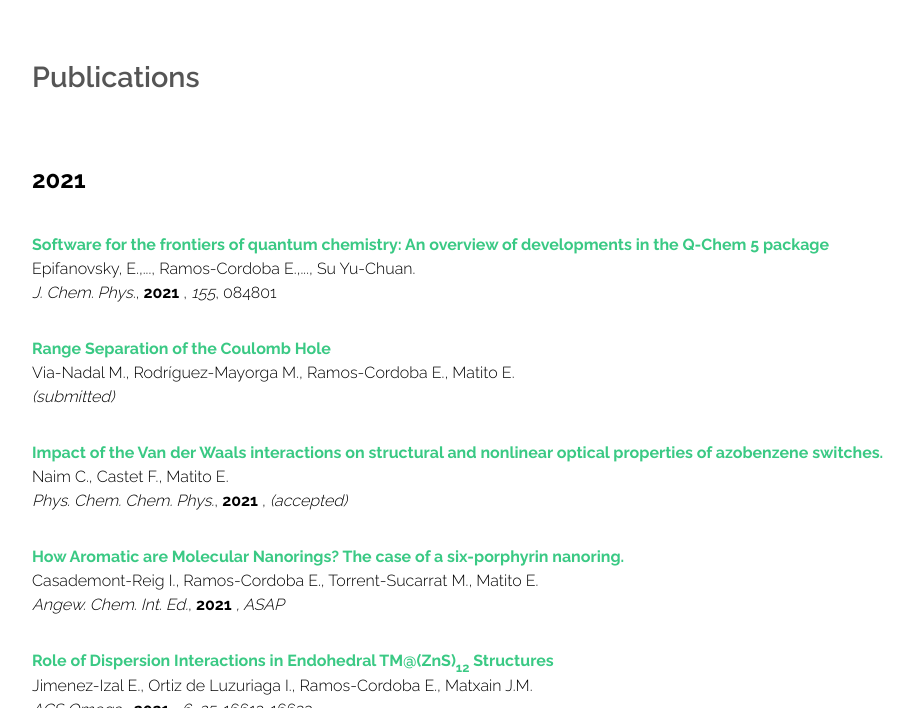
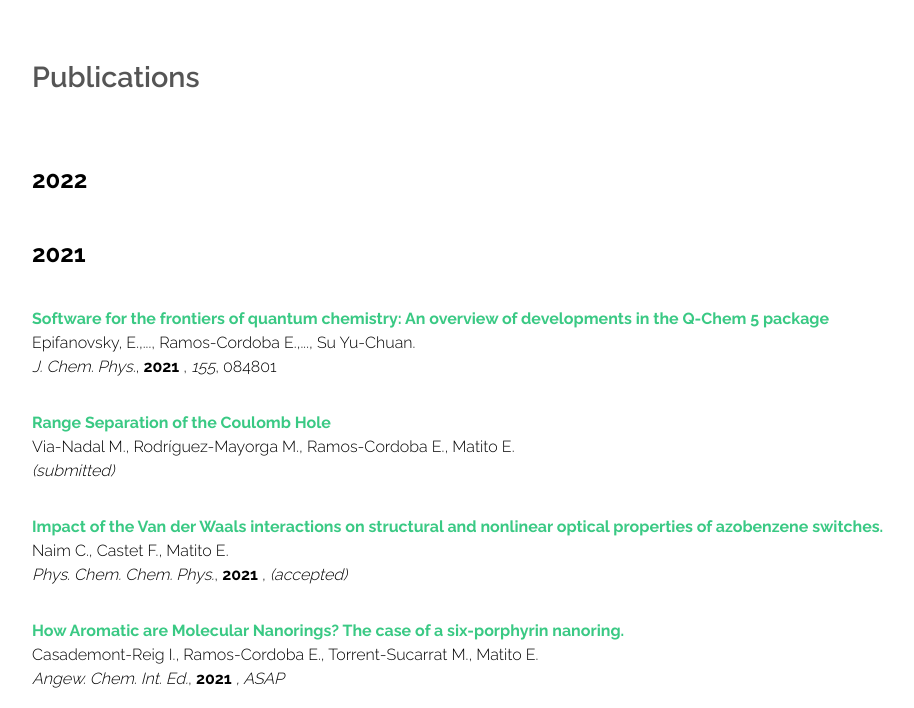
Before and after one commit to old-jekyll-templates/Horizons-Jekyll-Theme, a Jekyll site: the page built from publications.html, in a window 1280 px wide and 900 px high, cut to the strip 192-900 px from the top of the window. Shown: the whole strip, without its empty margins (0-914 px from the left). Built offline with Jekyll 4.4.1, drawn with Linux system fonts in a browser that asks for light colours.

Commit message:
Update publications.html

```diff
--- a/publications.html
+++ b/publications.html
@@ -41,7 +41,7 @@ layout: main
 							<h2>Years</h2>
 						</header>
 						<ul class="default">
-		<li><a href="#2021">2021</a> </li>
+		<li><a href="#2021">2021</a> <a href="#2022">2022</a></li>
 		<li><a href="#2020">2020</a> <a href="#2019">2019</a> <a href="#2018">2018</a> <a href="#2017">2017</a></li>
 		<li><a href="#2016">2016</a> <a href="#2015">2015</a> <a href="#2014">2014</a> <a href="#2013">2013</a></li>
 		<li><a href="#2012">2012</a> <a href="#2011">2011</a> <a href="#2010">2010</a> <a href="#2009">2009</a></li>
@@ -56,6 +56,11 @@ layout: main
 						<header class="major">
 							<h2>Publications</h2>
 						</header>
+        <p style="text-align:justify; text-justify:inter-ideograph;"> <font color="#000000";font-size:14.0000pt><b><h2 id="2022">2022</h2></b></font></p>
+	<!--  Javier, add new publication of 2022 here, please! -->
+
+
+
         <p style="text-align:justify; text-justify:inter-ideograph;"> <font color="#000000";font-size:14.0000pt><b><h2 id="2021">2021</h2></b></font></p>
 	<p style="text-align:justify; text-justify:inter-ideograph;"> <font color="#000000">
             <a href=https://aip.scitation.org/doi/full/10.1063/5.0055522 target="_blank" style="text-decoration:none"><b>Software for the frontiers of quantum chemistry: An overview of developments in the Q-Chem 5 package</b></a></font><br>
```
